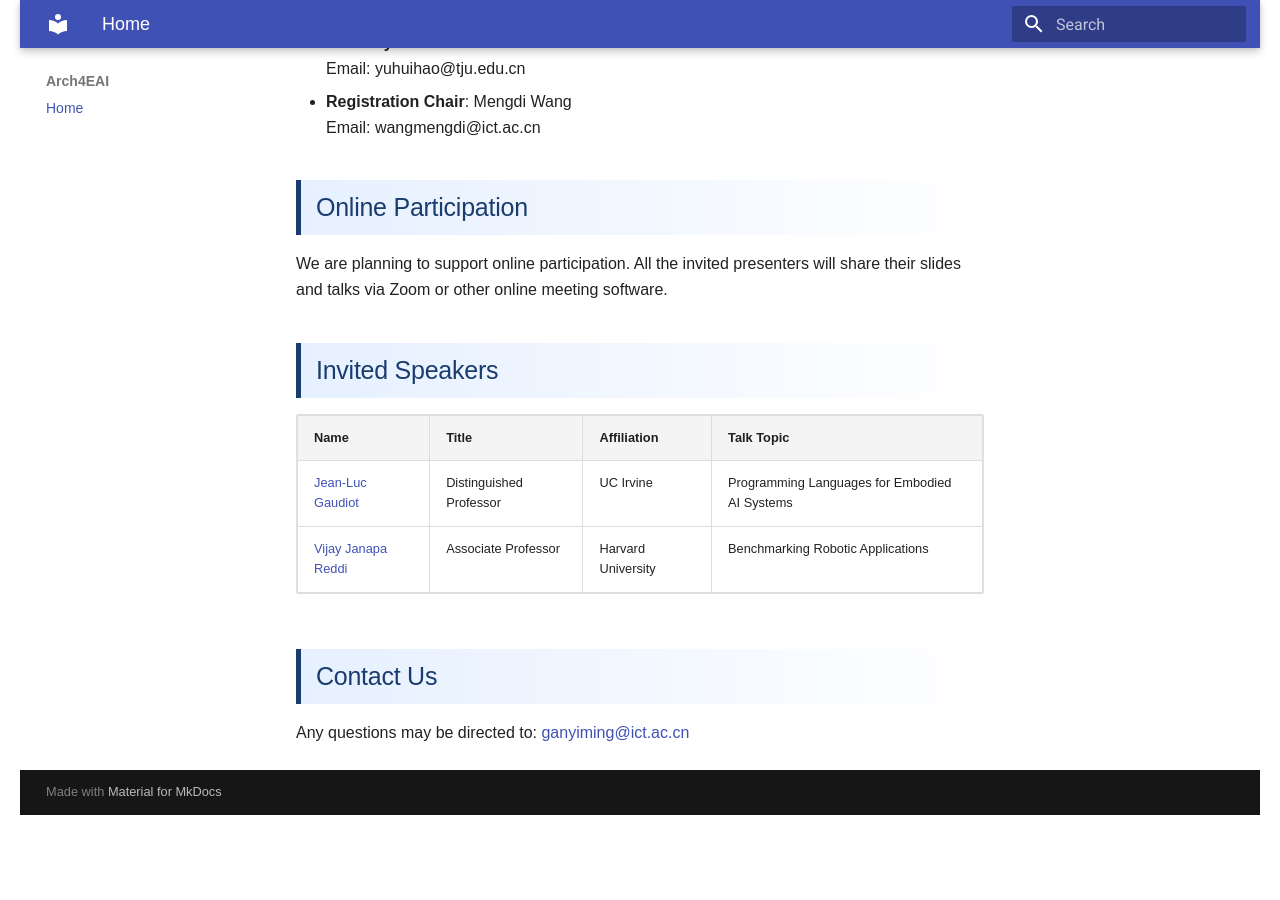
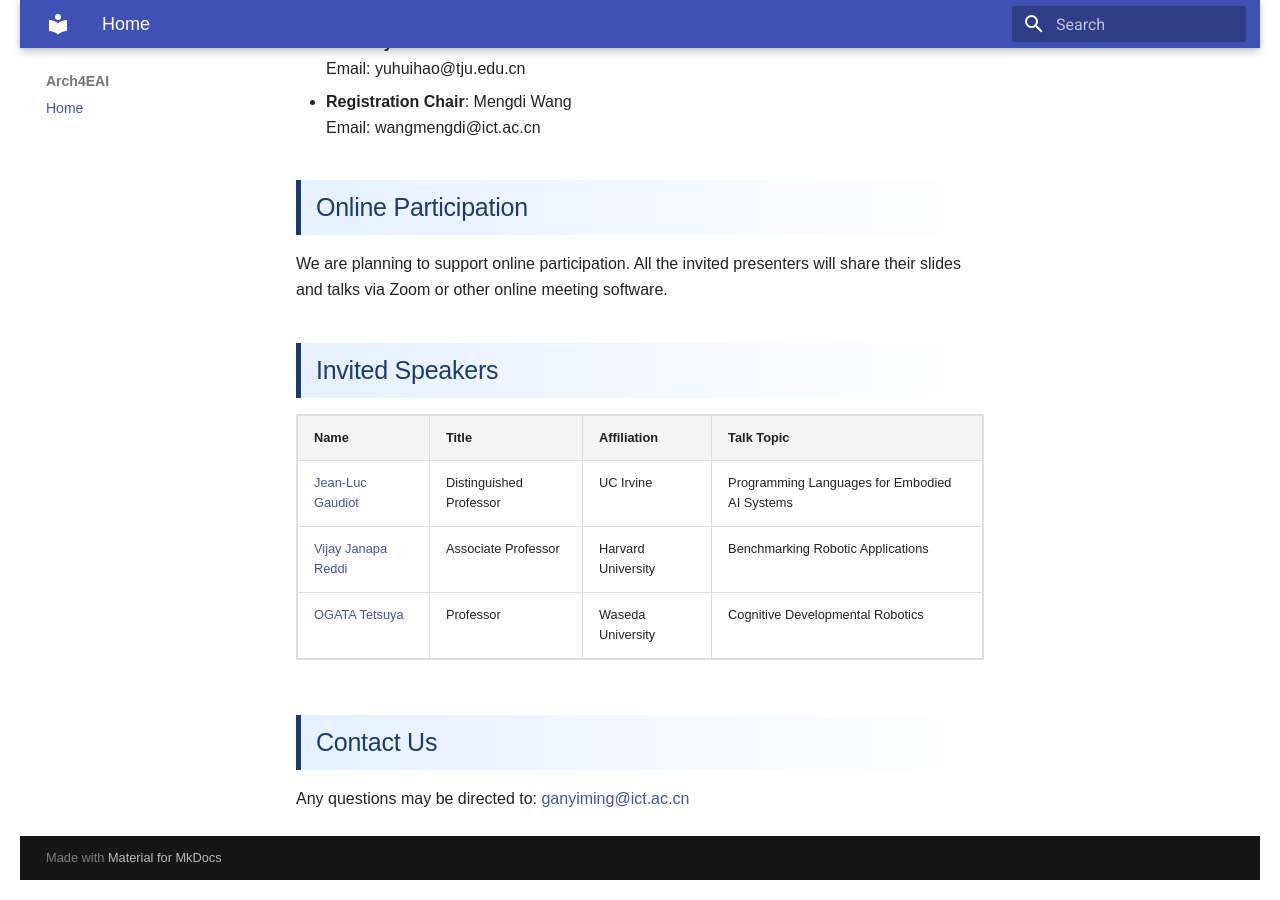
Before and after one commit to Arch4EAI/Arch4EAI.github.io, an MkDocs documentation site: the page built from docs/index.md, in a window 1280 px wide and 900 px high, scrolled down 2873 px. Built offline with MkDocs 1.6.1 and Material for MkDocs 9.7.7, drawn with Linux system fonts in a browser that asks for light colours; before the commit the page ends 3708 px from its top, so only the background shows below that.

Commit message:
Update index.md

```diff
--- a/docs/index.md
+++ b/docs/index.md
@@ -187,6 +187,12 @@
             <td>Harvard University</td>
         <td>Benchmarking Robotic Applications</td>
         </tr>
+        <tr>
+            <td><a href="https://www.waseda.jp/inst/fro/en/institutes/ai/">OGATA Tetsuya</a></td>
+            <td>Professor</td>
+            <td>Waseda University</td>
+        <td>Cognitive Developmental Robotics</td>
+        </tr>
     </table>
 
     <h2>Contact Us</h2>
```
